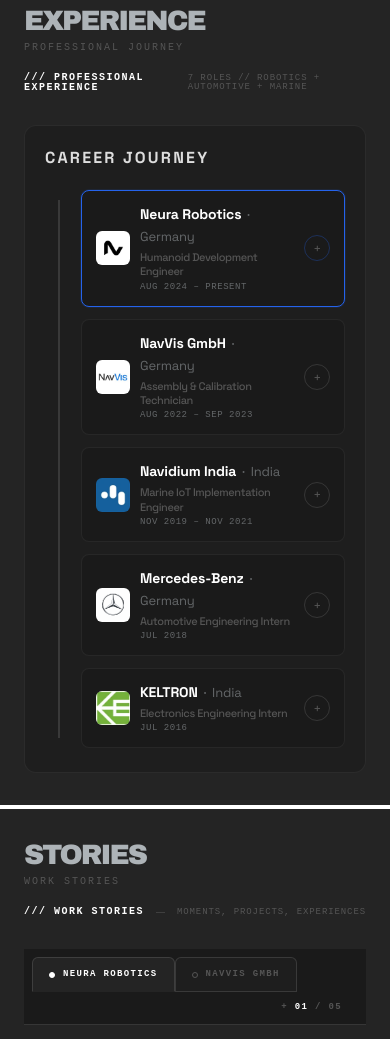
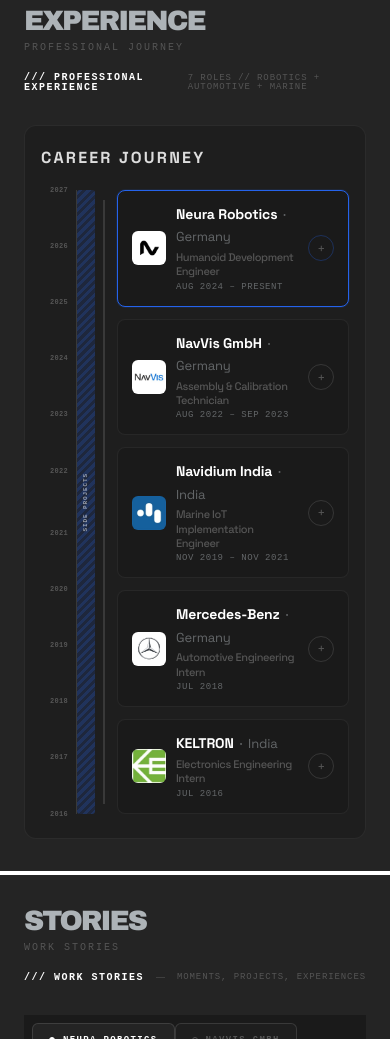
Before and after one commit to Unselfisheologism/johnpaul, a plain HTML site: page index.html in a window 390 px wide. Shown: the part 1280-2319 px from the top of the page. Drawn offline with nearby package versions, Linux system fonts and the light colour scheme; a web font is replaced by a local one.

Commit message:
perfect calendar view

```diff
--- a/index.html
+++ b/index.html
@@ -85,14 +85,40 @@
             .career-container{background:var(--bg-card);border-radius:12px;border:1px solid var(--border);padding:32px 32px 32px 32px;position:relative}
             .career-title{font-family:var(--font-ui);font-size:16px;font-weight:700;color:#ddd;text-transform:uppercase;letter-spacing:0.14em;margin-bottom:24px}
 
+            /* 3-column wrapper: years | side-bar | cards */
+            .timeline-wrapper{
+              display:grid;
+              grid-template-columns:44px 22px 1fr;
+              position:relative}
+
+            /* YEAR AXIS — left column */
+            .timeline-years{
+              grid-column:1;position:relative;
+              border-right:1px solid var(--border-strong)}
+            .timeline-years .yr{
+              position:absolute;right:10px;transform:translateY(-50%);
+              font-family:var(--font-mono);font-size:9px;font-weight:600;
+              color:var(--text-muted);letter-spacing:0.04em;line-height:1;white-space:nowrap}
+
+            /* SIDE PROJECTS BAR — middle column */
+            .side-projects-bar{
+              grid-column:2;
+              background:repeating-linear-gradient(-45deg,rgba(37,99,235,0.30),rgba(37,99,235,0.30) 3px,rgba(30,80,200,0.18) 3px,rgba(30,80,200,0.18) 6px);
+              border-radius:3px;display:flex;align-items:center;justify-content:center}
+            .side-projects-label{font-family:var(--font-mono);font-size:7px;font-weight:700;
+              color:rgba(255,255,255,0.55);text-transform:uppercase;letter-spacing:0.25em;
+              writing-mode:vertical-rl;transform:rotate(180deg);white-space:nowrap;line-height:1.2;padding:8px 0}
+
+            /* CARDS — right column */
             .timeline-grid{
+              grid-column:3;
               display:flex;flex-direction:column;gap:16px;
-              position:relative;padding-left:44px}
+              position:relative;padding-left:28px;padding-right:0}
 
             /* vertical timeline line */
             .timeline-grid::before{
               content:'';position:absolute;
-              left:17px;top:10px;bottom:10px;width:2px;
+              left:10px;top:10px;bottom:10px;width:2px;
               background:var(--border-strong);pointer-events:none}
 
             /* JOB CARD */
@@ -101,7 +127,7 @@
               transition:border-color 0.3s,box-shadow 0.3s,transform 0.6s cubic-bezier(0.23,1,0.32,1),opacity 0.6s cubic-bezier(0.23,1,0.32,1);
               opacity:0;transform:translateY(20px);
               cursor:pointer;z-index:1;position:relative}
-            .job-card::before{content:'';position:absolute;left:-34px;top:24px;
+            .job-card::before{content:'';position:absolute;left:-22px;top:24px;
               width:12px;height:12px;border-radius:50%;
               background:var(--text-muted);border:3px solid var(--bg-card);
               z-index:2;transition:background 0.3s,transform 0.3s}
@@ -311,10 +337,13 @@
                 .hero{padding:40px 24px}
                 .hero-content h1{font-size:36px}
                 .section-header h2{font-size:28px}
-                .career-container{padding:24px 20px}
-                .timeline-grid{padding-left:36px;gap:12px}
-                .timeline-grid::before{left:13px}
-                .job-card::before{left:-30px;top:20px;width:10px;height:10px}
+                .career-container{padding:24px 16px}
+                .timeline-wrapper{grid-template-columns:36px 18px 1fr}
+                .timeline-years .yr{font-size:7px;right:8px}
+                .side-projects-label{font-size:6px;letter-spacing:0.15em}
+                .timeline-grid{padding-left:22px;gap:12px}
+                .timeline-grid::before{left:8px}
+                .job-card::before{left:-18px;top:20px;width:10px;height:10px}
                 .job-card-header{padding:14px 14px;gap:10px}
                 .job-logo{width:34px;height:34px}
                 .job-company{font-size:14px}
@@ -599,10 +628,34 @@
             <div class="career-container">
                 <div class="career-title">CAREER JOURNEY</div>
 
-                <div class="timeline-grid">
-
-                    <!-- ===== NEURA ROBOTICS (2024-Present) ===== -->
-                    <div class="job-card current" id="job-neura" data-stagger="1">
+                <div class="timeline-wrapper">
+
+                    <!-- YEAR AXIS -->
+                    <div class="timeline-years">
+                        <span class="yr" style="top:0%">2027</span>
+                        <span class="yr" style="top:9%">2026</span>
+                        <span class="yr" style="top:18%">2025</span>
+                        <span class="yr" style="top:27%">2024</span>
+                        <span class="yr" style="top:36%">2023</span>
+                        <span class="yr" style="top:45%">2022</span>
+                        <span class="yr" style="top:55%">2021</span>
+                        <span class="yr" style="top:64%">2020</span>
+                        <span class="yr" style="top:73%">2019</span>
+                        <span class="yr" style="top:82%">2018</span>
+                        <span class="yr" style="top:91%">2017</span>
+                        <span class="yr" style="top:100%">2016</span>
+                    </div>
+
+                    <!-- SIDE PROJECTS BAR -->
+                    <div class="side-projects-bar">
+                        <span class="side-projects-label">Side Projects</span>
+                    </div>
+
+                    <!-- CARDS + TIMELINE -->
+                    <div class="timeline-grid">
+
+                        <!-- ===== NEURA ROBOTICS (2024-Present) ===== -->
+                        <div class="job-card current" id="job-neura" data-stagger="1">
                         <div class="job-card-header">
                             <img src="neurarobotics-logo.jpeg" alt="Neura Robotics" class="job-logo" />
                             <div class="job-info">
@@ -841,6 +894,8 @@
                     </div>
 
                 </div><!-- /timeline-grid -->
+
+                </div><!-- /timeline-wrapper -->
             </div><!-- /career-container -->
         </section>
 
```
